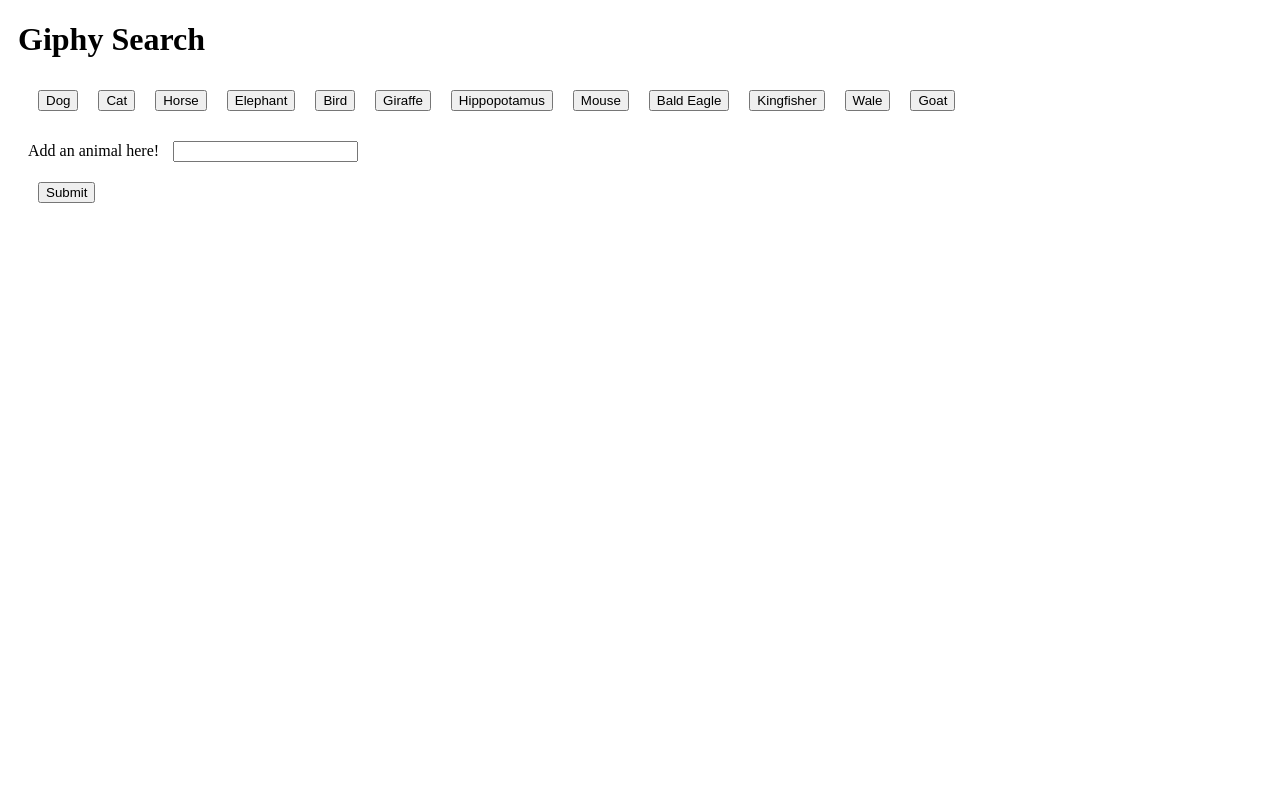
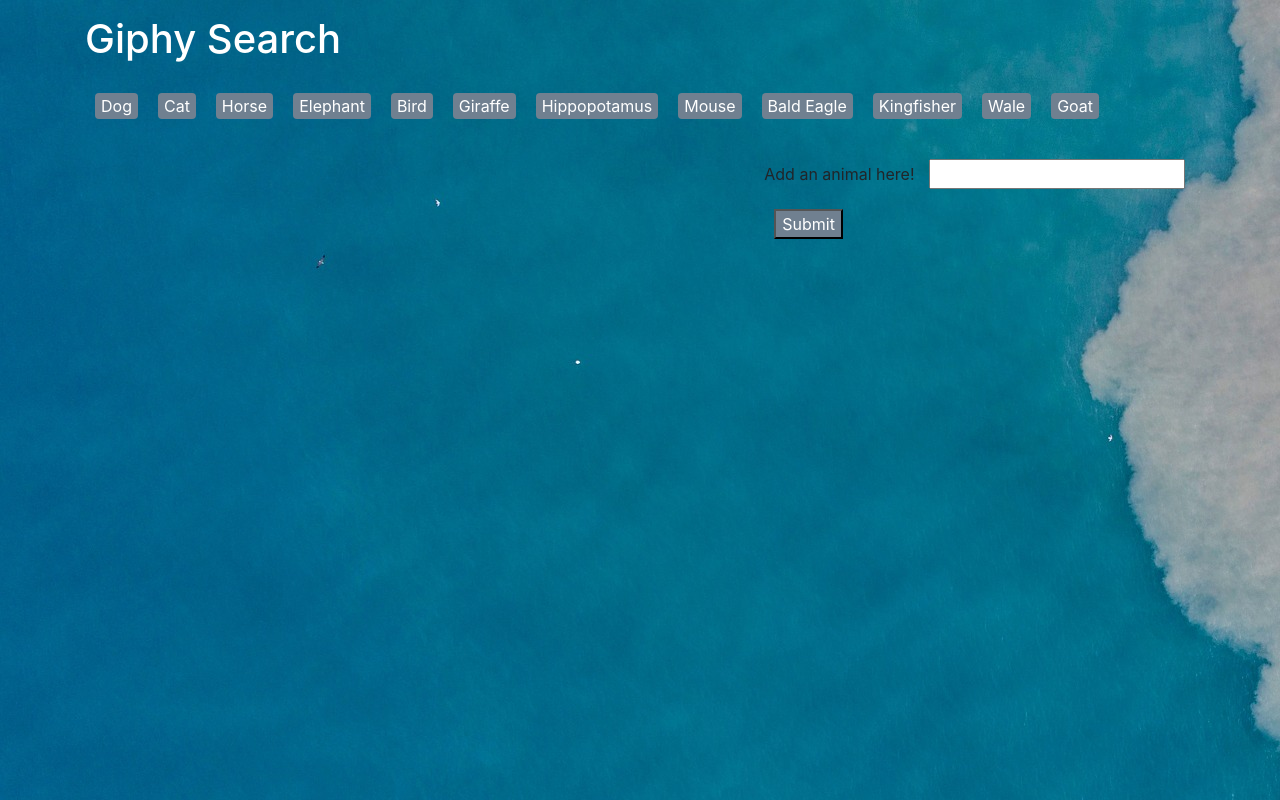
Before and after one commit to ElliLoes/GifTastic, a plain HTML site: page index.html in a window 1280 px wide. Drawn offline with nearby package versions, Linux system fonts and the light colour scheme.

Commit message:
Improved design

```diff
--- a/index.html
+++ b/index.html
@@ -4,13 +4,42 @@
 <head>
     <meta charset="utf-8">
     <title>GifTastic</title>
+    <link rel="stylesheet" href="https://stackpath.bootstrapcdn.com/bootstrap/4.3.1/css/bootstrap.min.css" integrity="sha384-ggOyR0iXCbMQv3Xipma34MD+dH/1fQ784/j6cY/iJTQUOhcWr7x9JvoRxT2MZw1T" crossorigin="anonymous">
     <style type="text/css">
-        button,
-        div,
-        form,
-        input {
-            margin: 10px;
-        }
+
+    body {
+        background-image: url("sea-2755901_1920.jpg");
+    }
+
+    h1 {
+        margin-top: 15px;
+        margin-bottom: 20px;
+        color: white;
+    }
+    button {
+        background-color: slategray;
+        margin: 10px 10px;
+        border-radius: 4px;
+        border: none;
+        color: white;
+    }
+    .animal-div {
+        display: inline-block;
+        margin-right: 20px;
+    }
+
+    #animal-form {
+        float: right;
+        margin-top: 20px;
+    }
+    #add-animal{
+        background-color: slategray;
+        color: white;
+    }
+    input {
+        margin: 10px;
+    }
+
     </style>
 </head>
 
@@ -73,6 +102,7 @@
                         let results = response.data;
                         for (let i = 0; i < results.length; i++) {
                             let gifDiv = $("<div>");
+                            gifDiv.addClass("animal-div");
                             let rating = results[i].rating;
                             let p = $("<p>").text("Rating: " + rating);
 
@@ -83,15 +113,12 @@
                             animalImage.addClass("gif");
                             animalImage.attr("src", results[i].images.fixed_height.url);
                             animalImage.on("click", function (){
-                                console.log(flag);
                                 if (flag == 0) {
                                     flag = 1;
                                     animalImage.attr("src", results[i].images.fixed_height_still.url);
-                                    console.log("one", flag);
                                 } else if (flag == 1) {
                                     flag = 0;
                                     animalImage.attr("src", results[i].images.fixed_height.url);
-                                    console.log("zero", flag);
                                 }
                             });
 
```
Also changed, not shown: sea-2755901_1920.jpg (added), 1 other file.
